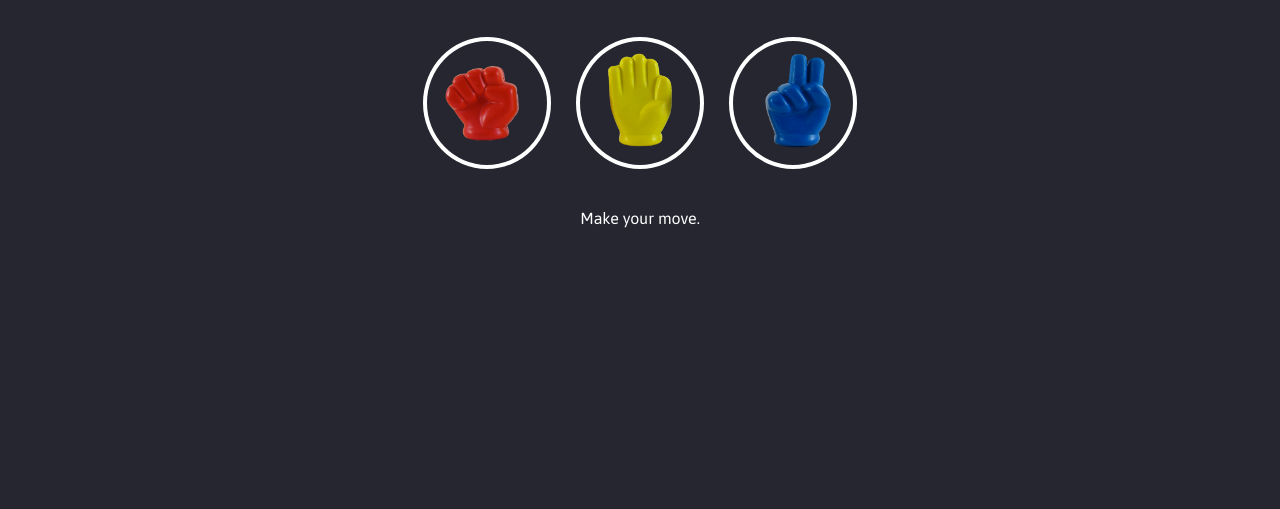
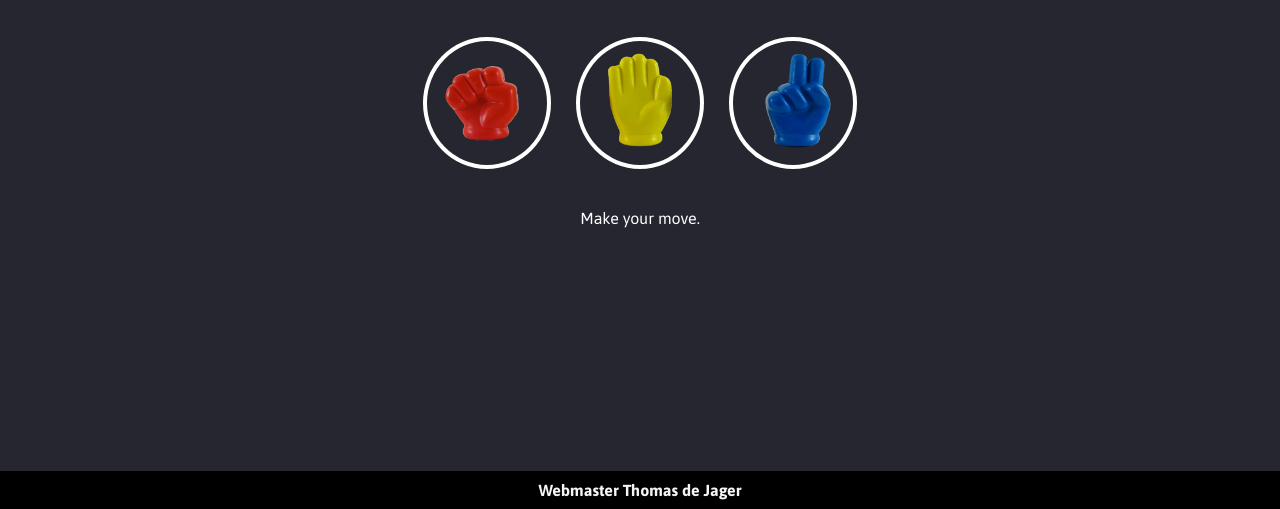
Before and after one commit to thomas-de-jager/RockPaperScissors, a plain HTML site: page index.html in a window 1280 px wide. Shown: the part 291-800 px from the top of the page. Drawn offline with Linux system fonts and the light colour scheme.

Commit message:
Add files via upload

```diff
--- a/index.html
+++ b/index.html
@@ -38,6 +38,10 @@
 
         <p id="actionmsg">Make your move.</p>
 
+        <footer>
+            <h1>Webmaster Thomas de Jager</h1>
+        </footer>
+
         <script src="app.js" charset="utf-8"></script>
     </body>
 </html>
--- a/style.css
+++ b/style.css
@@ -17,6 +17,20 @@ header{
 
 header > h1{
     color: darkblue;
+    text-align: center;
+}
+
+footer{
+    background: black;
+    padding: 10px;
+    font-size: 8px;
+    position: absolute;
+    bottom: 0;
+    width: 100%;
+}
+
+footer > h1{
+    color: whitesmoke;
     text-align: center;
 }
 
```
